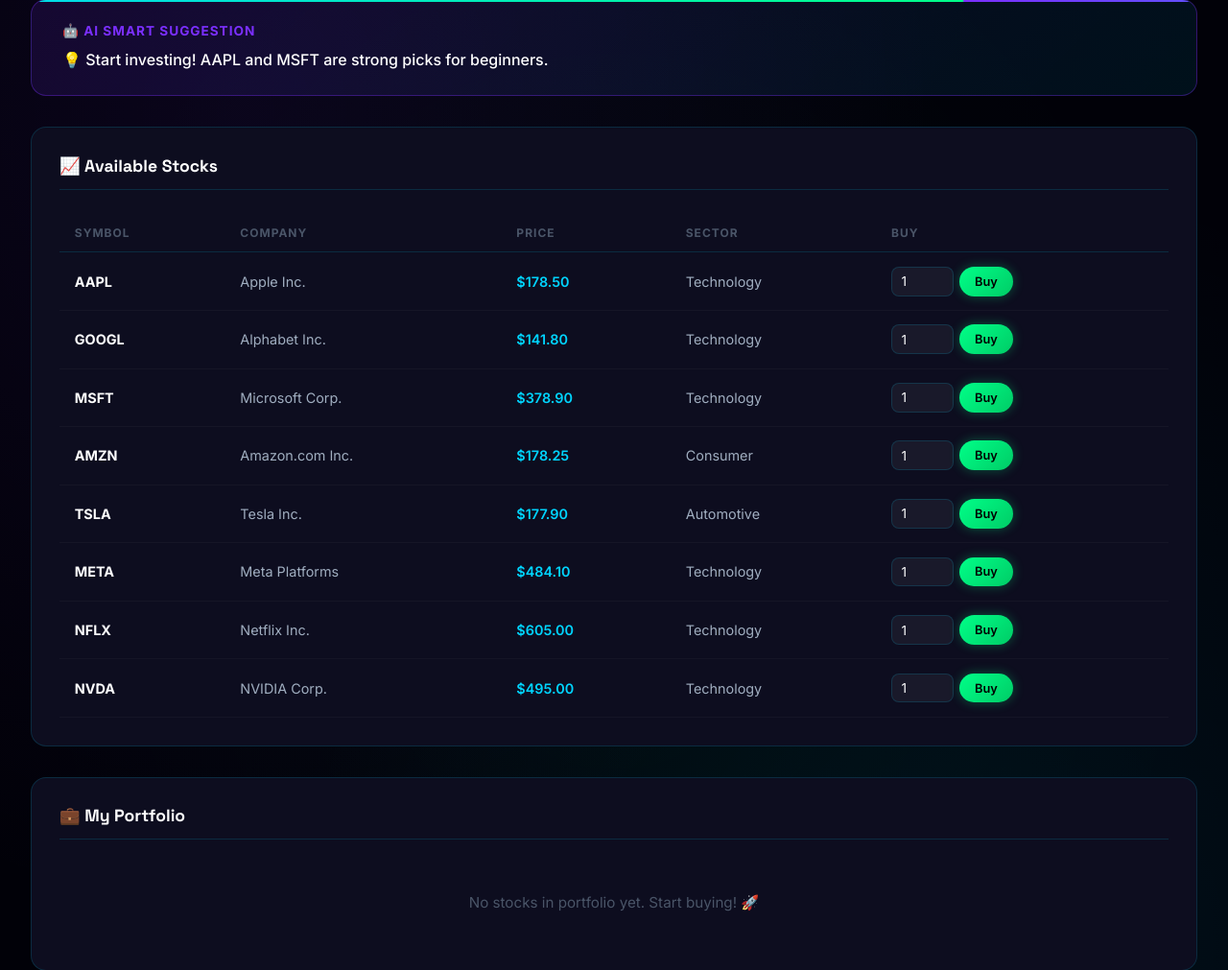
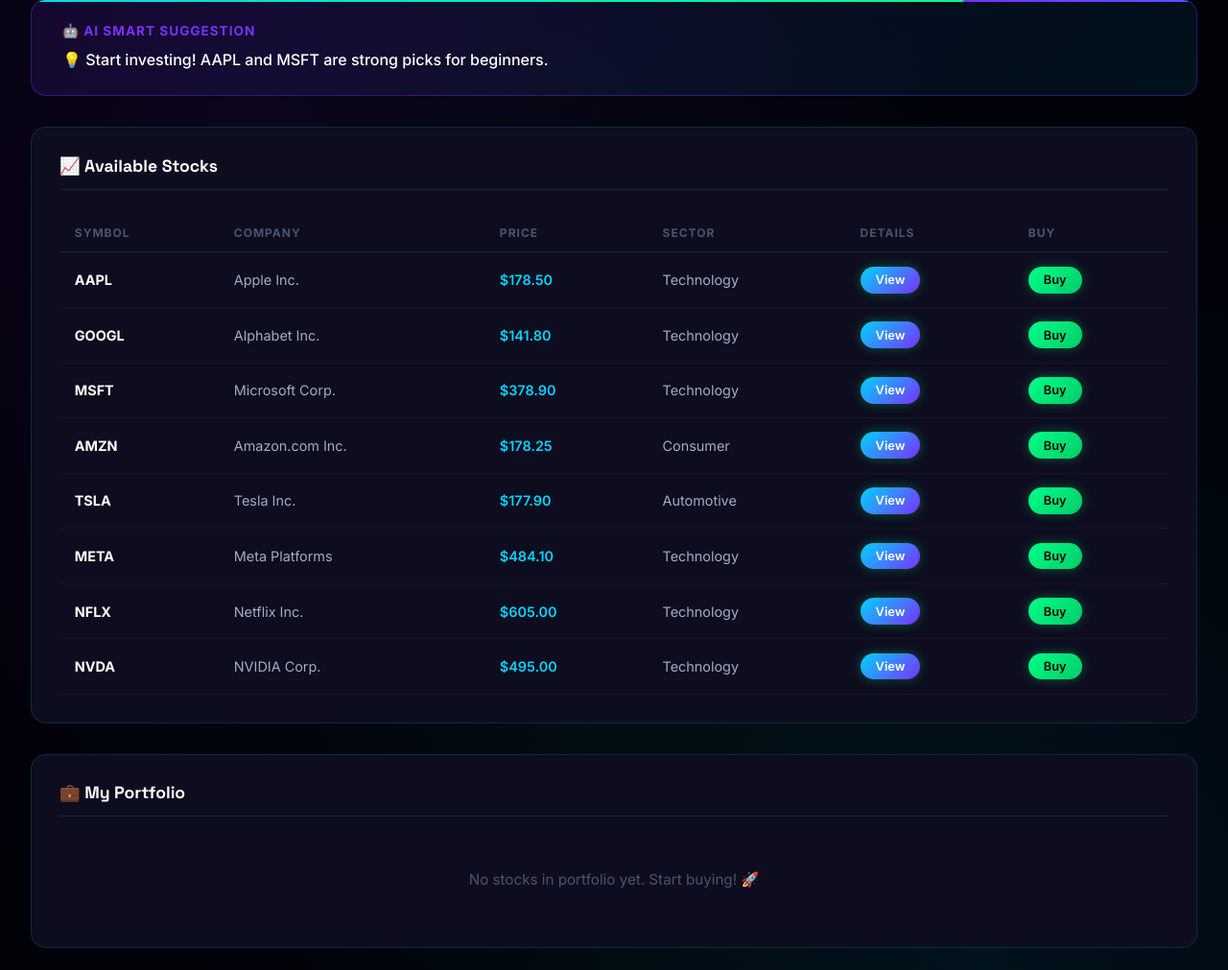
Before and after one commit to maramsivaramakrishnareddy/stocker, a Flask app: page /dashboard in a window 1280 px wide. Shown: the part 187-1198 px from the top of the page at 96% size. Run offline with Flask 3, Linux system fonts and the light colour scheme; the visitor is signed in with stand-in values (Sample User, id 1).

Commit message:
Fixed buy sell navigation and service pages

```diff
--- a/templates/trader_dashboard.html
+++ b/templates/trader_dashboard.html
@@ -20,6 +20,7 @@
                         <th>Company</th>
                         <th>Price</th>
                         <th>Sector</th>
+                        <th>Details</th>
                         <th>Buy</th>
                     </tr>
                 </thead>
@@ -31,11 +32,18 @@
                         <td class="price">${{ stock.price }}</td>
                         <td>{{ stock.sector }}</td>
                         <td>
-                            <form method="POST" action="/buy" style="display:flex;gap:6px;">
-                                <input type="hidden" name="stock_id" value="{{ stock.id }}">
-                                <input type="number" name="quantity" min="1" value="1" class="qty-input">
-                                <button type="submit" class="btn-buy">Buy</button>
-                            </form>
+                            <a href="/service{{ loop.index }}"
+                                class="btn-buy"
+                                style="padding:0.4rem 1rem;text-decoration:none;display:inline-block;background:linear-gradient(135deg,var(--accent-blue),var(--accent-purple));color:white;">
+                                View
+                            </a>
+                        </td>
+                        <td>
+                            <a href="/buy_page/{{ stock.id }}"
+                                class="btn-buy"
+                                style="padding:0.4rem 1rem;text-decoration:none;display:inline-block;">
+                                Buy
+                            </a>
                         </td>
                     </tr>
                     {% endfor %}
@@ -74,11 +82,11 @@
                             ${{ "%.2f"|format(pnl|float) }}
                         </td>
                         <td>
-                            <form method="POST" action="/sell" style="display:flex;gap:6px;">
-                                <input type="hidden" name="stock_id" value="{{ item.stock_id }}">
-                                <input type="number" name="quantity" min="1" max="{{ item.quantity }}" value="1" class="qty-input">
-                                <button type="submit" class="btn-sell">Sell</button>
-                            </form>
+                            <a href="/sell_page/{{ item.stock_id }}"
+                                class="btn-sell"
+                                style="padding:0.4rem 1rem;text-decoration:none;display:inline-block;">
+                                Sell
+                            </a>
                         </td>
                     </tr>
                     {% endif %}
```
